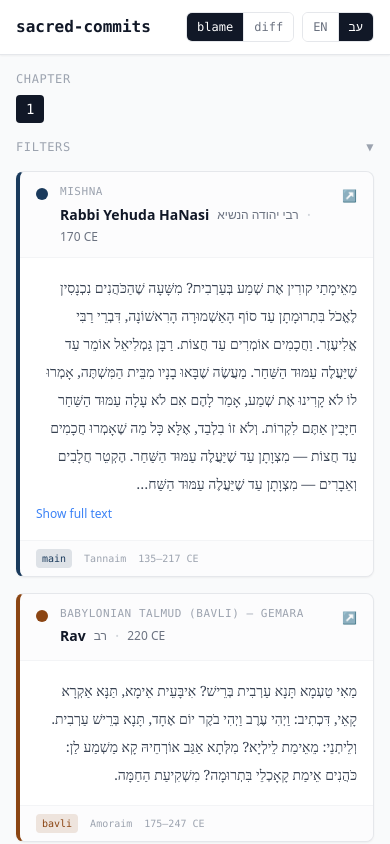
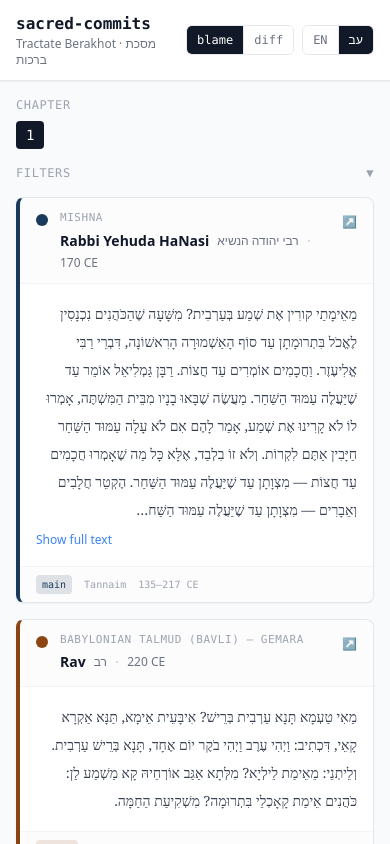
Before and after one commit to RazK/sacred-commits-studio, a React (Vite) app: page / in a window 390 px wide. Shown: the top 844 px of the page. Built offline with nearby package versions, Linux system fonts and the light colour scheme.

Commit message:
fix(ui): show tractate name on mobile in both views

```diff
--- a/src/components/ContributionView/index.tsx
+++ b/src/components/ContributionView/index.tsx
@@ -24,7 +24,7 @@ type Lang = 'en' | 'he';
 const ERAS = ['Tannaim', 'Amoraim', 'Rishonim'] as const;
 const PREVIEW_CHARS = 600;
 
-// ─── Build layers from a chapter's Sefaria data ───────────────────────────────
+// ─── Build layers from a chapter's Sefaria data ───────────────────────────────────────
 
 function buildLayers(ch: ChapterData, chapter: number): Layer[] {
   const rabbi       = authorById['rabbi-yehuda-hanasi'];
@@ -86,7 +86,7 @@ function buildLayers(ch: ChapterData, chapter: number): Layer[] {
   return candidates.filter((l): l is Layer => l !== null);
 }
 
-// ─── Main component ───────────────────────────────────────────────────────────
+// ─── Main component ───────────────────────────────────────────────────────────────
 
 export default function ContributionView({ activeView, onViewChange }: { activeView: AppView; onViewChange: (v: AppView) => void }) {
   const [chapter, setChapter]         = useState(1);
@@ -137,10 +137,9 @@ export default function ContributionView({ activeView, onViewChange }: { activeV
           <div className="min-w-0">
             <h1 className="font-mono text-base font-semibold text-gray-900 truncate">
               sacred-commits
-              <span className="text-gray-400 font-normal hidden sm:inline"> / Tractate Berakhot</span>
             </h1>
-            <p className="text-xs text-gray-500 hidden sm:block">
-              1,300 years of scholarship — visualized as Git blame
+            <p className="text-xs text-gray-500">
+              Tractate Berakhot · מסכת ברכות
             </p>
           </div>
           <div className="flex items-center gap-2 flex-shrink-0">
@@ -423,7 +422,7 @@ function LayerCard({ layer, branch, lang }: { layer: Layer; branch: Branch; lang
   );
 }
 
-// ─── Author tooltip ───────────────────────────────────────────────────────────
+// ─── Author tooltip ───────────────────────────────────────────────────────────────
 
 function AuthorTooltip({ author, branch }: { author: Author; branch: Branch }) {
   return (
```
